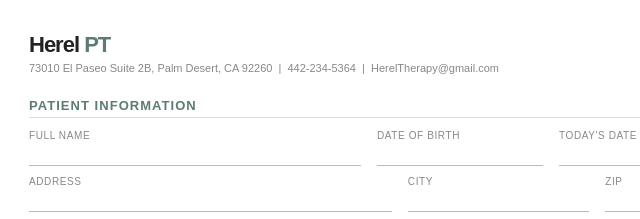
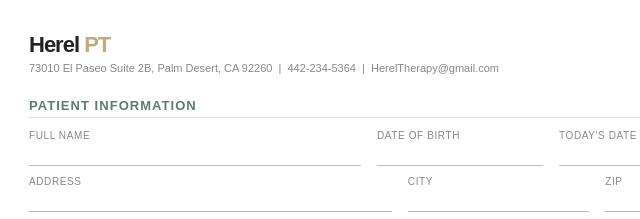
Before and after one commit to Phil228822/herelpt, a plain HTML site: page forms/intake-form.html in a window 1280 px wide. Shown: the top 219 px of the page, 263-903 px from the left. Drawn offline with Linux system fonts and the light colour scheme.

Commit message:
Fix PT logo color to gold accent on forms

```diff
--- a/forms/intake-form.html
+++ b/forms/intake-form.html
@@ -8,7 +8,7 @@
     * { margin: 0; padding: 0; box-sizing: border-box; }
     body { font-family: Arial, sans-serif; font-size: 13px; color: #222; background: #fff; padding: 32px; max-width: 760px; margin: 0 auto; }
     .logo { font-size: 22px; font-weight: 700; letter-spacing: -1px; margin-bottom: 4px; }
-    .logo span { color: #5B7C6E; }
+    .logo span { color: #C4A882; }
     .subtitle { font-size: 11px; color: #888; margin-bottom: 24px; }
     h2 { font-size: 13px; font-weight: 700; text-transform: uppercase; letter-spacing: 0.08em; color: #5B7C6E; border-bottom: 1px solid #ddd; padding-bottom: 4px; margin: 20px 0 12px; }
     .row { display: flex; gap: 16px; margin-bottom: 10px; }
```
Also changed, not shown: forms/read-and-sign.html (+1 -1 lines).
